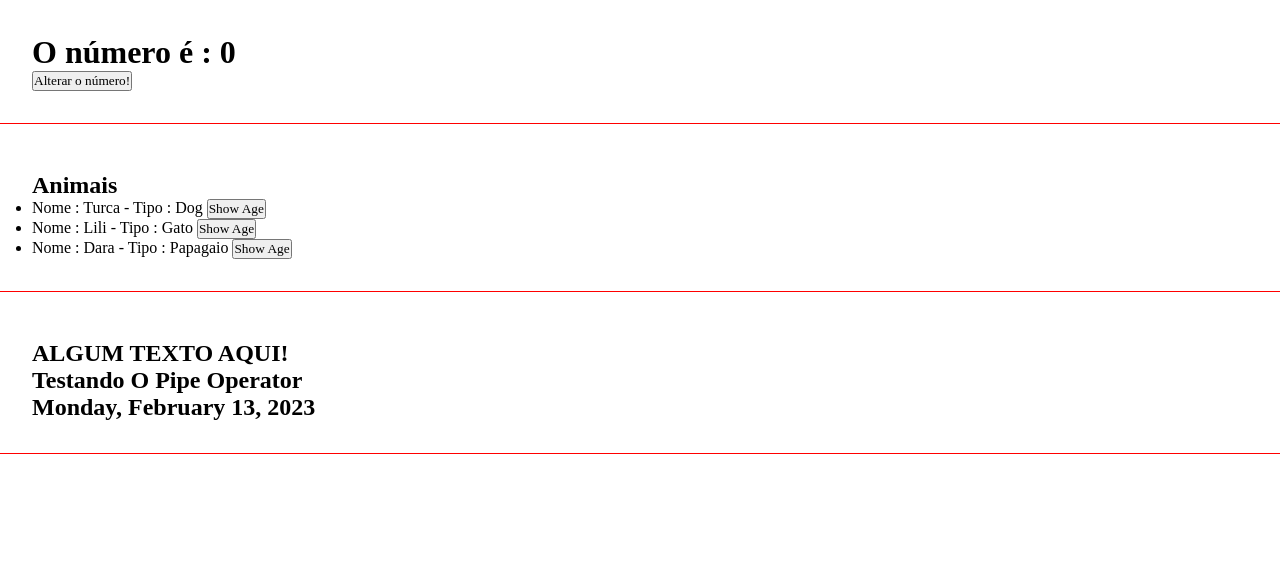
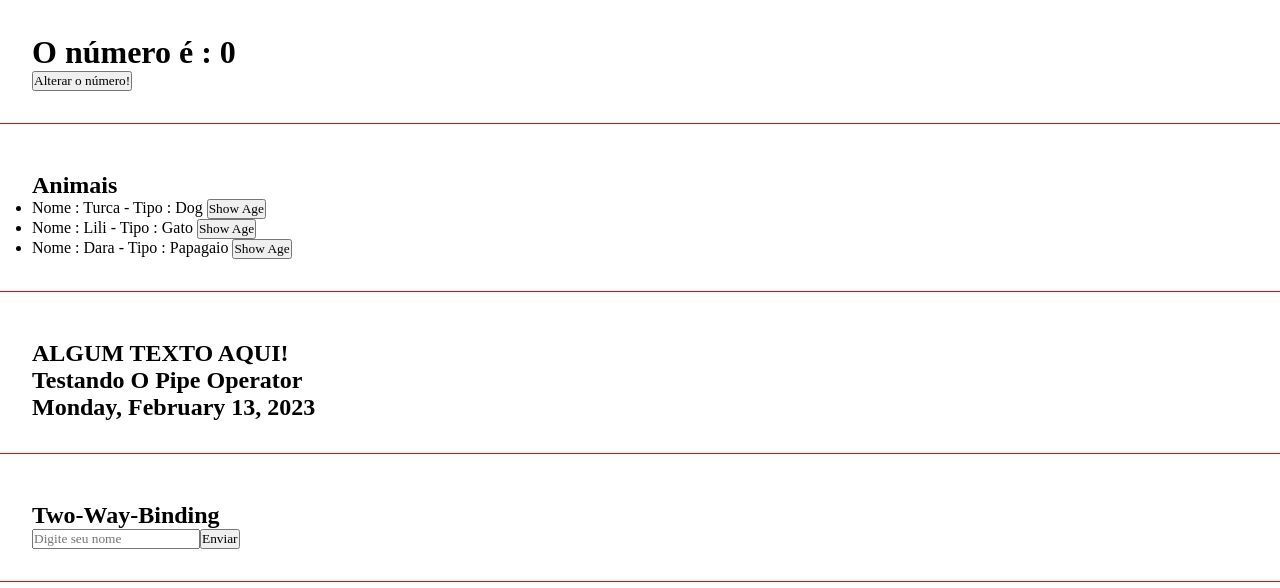
Before and after one commit to bielCoder/aulaAngular, an Angular app: page / in a window 1280 px wide. Shown: the part 814-1402 px from the top of the page. Built offline with nearby package versions, Linux system fonts and the light colour scheme.

Commit message:
initial commit

```diff
--- a/src/app/app.component.html
+++ b/src/app/app.component.html
@@ -6,3 +6,4 @@
 <app-emitter></app-emitter>
 <app-list-render></app-list-render>
 <app-pipe-operators></app-pipe-operators>
+<app-two-way-binding></app-two-way-binding>
--- /dev/null
+++ b/src/app/components/two-way-binding/two-way-binding.component.html
@@ -0,0 +1,8 @@
+<div class="class">
+	<h2>Two-Way-Binding</h2>
+	<form action="">
+		<input type="" [(ngModel)] = "name" name="nome" placeholder="Digite seu nome">
+		<input type="submit" value="Enviar">
+	</form>
+	<p *ngIf = "name !== ''">O nome é : {{ name }}</p>
+</div>
--- /dev/null
+++ b/src/app/components/two-way-binding/two-way-binding.component.ts
@@ -0,0 +1,10 @@
+import { Component } from '@angular/core';
+
+@Component({
+  selector: 'app-two-way-binding',
+  templateUrl: './two-way-binding.component.html',
+  styleUrls: ['./two-way-binding.component.css']
+})
+export class TwoWayBindingComponent {
+    name : string = "";
+}
```
Also changed, not shown: src/app/app.module.ts (+6 -2 lines), src/app/components/two-way-binding/two-way-binding.component.css (added), 1 other file (tests, documents, lock files or other folders).
